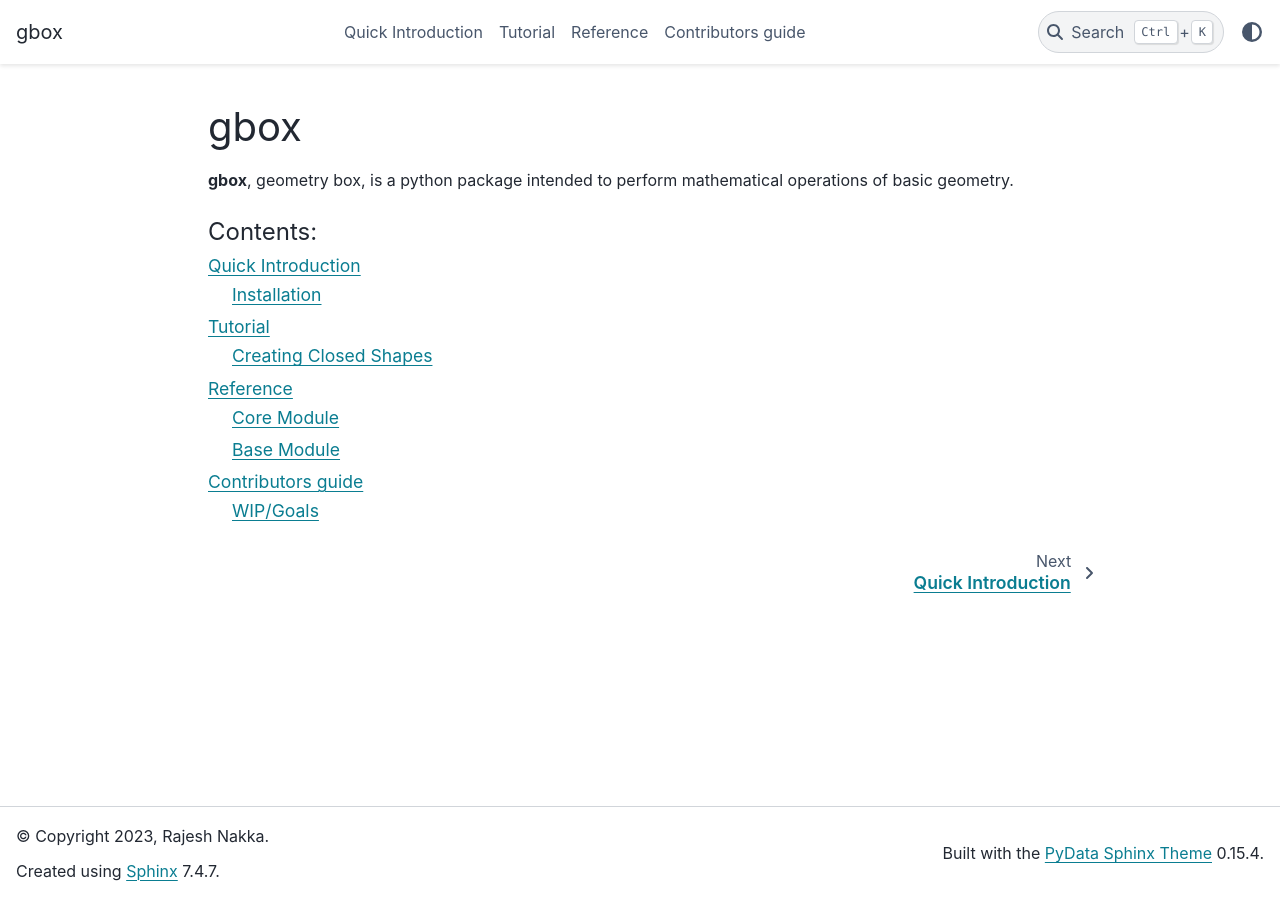
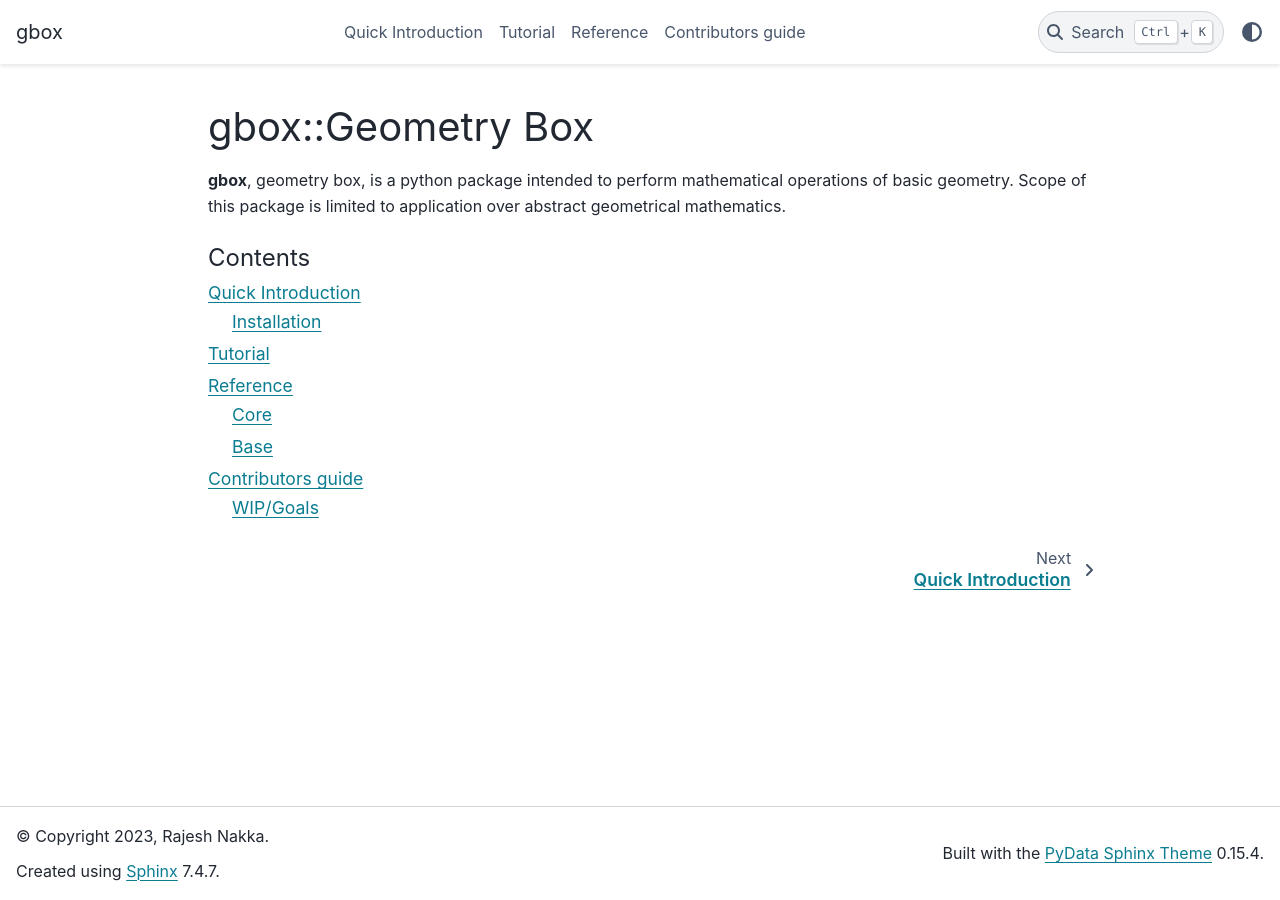
Before and after one commit to 338rajesh/gbox, a Sphinx documentation site: the page built from docs/source/index.rst, in a window 1280 px wide. Built offline with Sphinx 7.4.7 and the PyData theme 0.15.4, drawn with Linux system fonts in a browser that asks for light colours.

Commit message:
Updated the documentation structure

```diff
--- a/docs/source/conf.py
+++ b/docs/source/conf.py
@@ -23,10 +23,12 @@
     'sphinx.ext.autodoc',
     'sphinx.ext.autosummary',
     'sphinx.ext.intersphinx',
+    'numpydoc',
 ]
 
 templates_path = ['_templates']
 exclude_patterns = []
+
 
 sys.path.insert(0, dirname(dirname(dirname(__file__))))
 
@@ -35,9 +37,12 @@
 
 autodoc_member_order = 'bysource'  # to avoid the sorting of methods in the alphabetical order
 
+numpydoc_show_class_members = False
+numpydoc_class_members_toctree = False
+
 html_theme = 'pydata_sphinx_theme'
 # Available themes
-# sphinx_rtd_theme, alabaster, nature, scrolls, pyramid, haiku
+# sphinx_rtd_theme, alabaster, nature, scrolls, pyramid, haiku, pydata_sphinx_theme
 html_static_path = []
 
 html_show_sourcelink = False
--- a/docs/source/index.rst
+++ b/docs/source/index.rst
@@ -2,19 +2,23 @@
 
 :html_theme.sidebar_secondary.remove: true
 
-*****
-gbox
-*****
+******************
+gbox::Geometry Box
+******************
 
 **gbox**, geometry box, is a python package intended to perform mathematical
-operations of basic geometry.
+operations of basic geometry. Scope of this package is limited to application
+over abstract geometrical mathematics.
 
 
 .. toctree::
    :maxdepth: 2
-   :caption: Contents:
+   :caption: Contents
 
    quick_intro
+
    tutorial
+
    api
+
    contributions_guide
--- a/docs/source/tutorial.rst
+++ b/docs/source/tutorial.rst
@@ -2,5 +2,4 @@
 Tutorial
 ==========
 
-Creating Closed Shapes
-----------------------
+To be updated...!
```
Also changed, not shown: docs/source/api.rst (+5 -13 lines), docs/source/modules/base.rst (added, +7 -0 lines), docs/source/modules/core.rst (added, +7 -0 lines), 3 other files.
